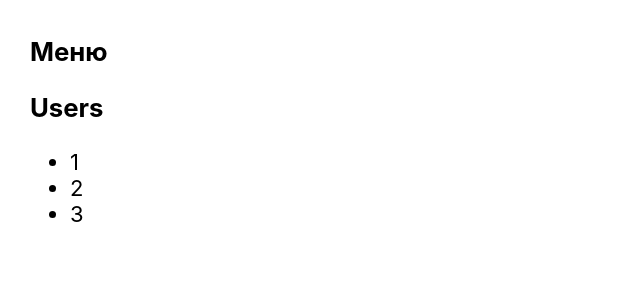
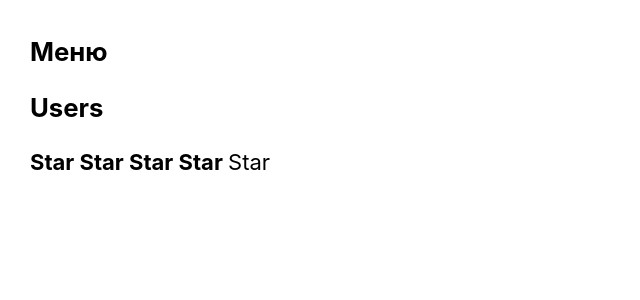
Before and after one commit to alleksandr93/Kabzda, a React (Create React App) app: page / in a window 1280 px wide. Shown: the top 300 px of the page, without its empty margins (0-640 px from the left). Built offline with nearby package versions, Linux system fonts and the light colour scheme.

Commit message:
Learn lesson 05

```diff
--- a/src/App.tsx
+++ b/src/App.tsx
@@ -17,11 +17,9 @@ function App() {
     console.log("App Rendering")
     return (
         <div className="App">
-            {/*<PageTitle title={"This is App component"}/>*/}
-            {/*<Rating value={2}/>*/}
             <Accordion title={"Меню"} collapsed={true}/>
-            <Accordion title={"Users"} collapsed={false}/>
-            {/*<Rating value={4}/>*/}
+            <Accordion title={"Users"} collapsed={true}/>
+            <Rating value={4}/>
         </div>
     );
 }
--- a/src/components/Accordion/Accordion.tsx
+++ b/src/components/Accordion/Accordion.tsx
@@ -1,6 +1,6 @@
 import React from "react";
 
-type AccordionProps = {
+type AccordionPropsType = {
     title: string
     collapsed: boolean
 }
@@ -8,17 +8,12 @@ type AccordionTitleProps ={
     title: string
 }
 
-export function Accordion(props: AccordionProps) {
-    if (props.collapsed) {
+export function Accordion(props: AccordionPropsType) {
         return <div>
             <AccordionTitle title={props.title}/>
+            {!props.collapsed && <AccordionBody/>}
         </div>
-    } else {
-        return <div>
-            <AccordionTitle title={props.title}/>
-            <AccordionBody/>
-        </div>
-    }
+
 
 
 }
```
